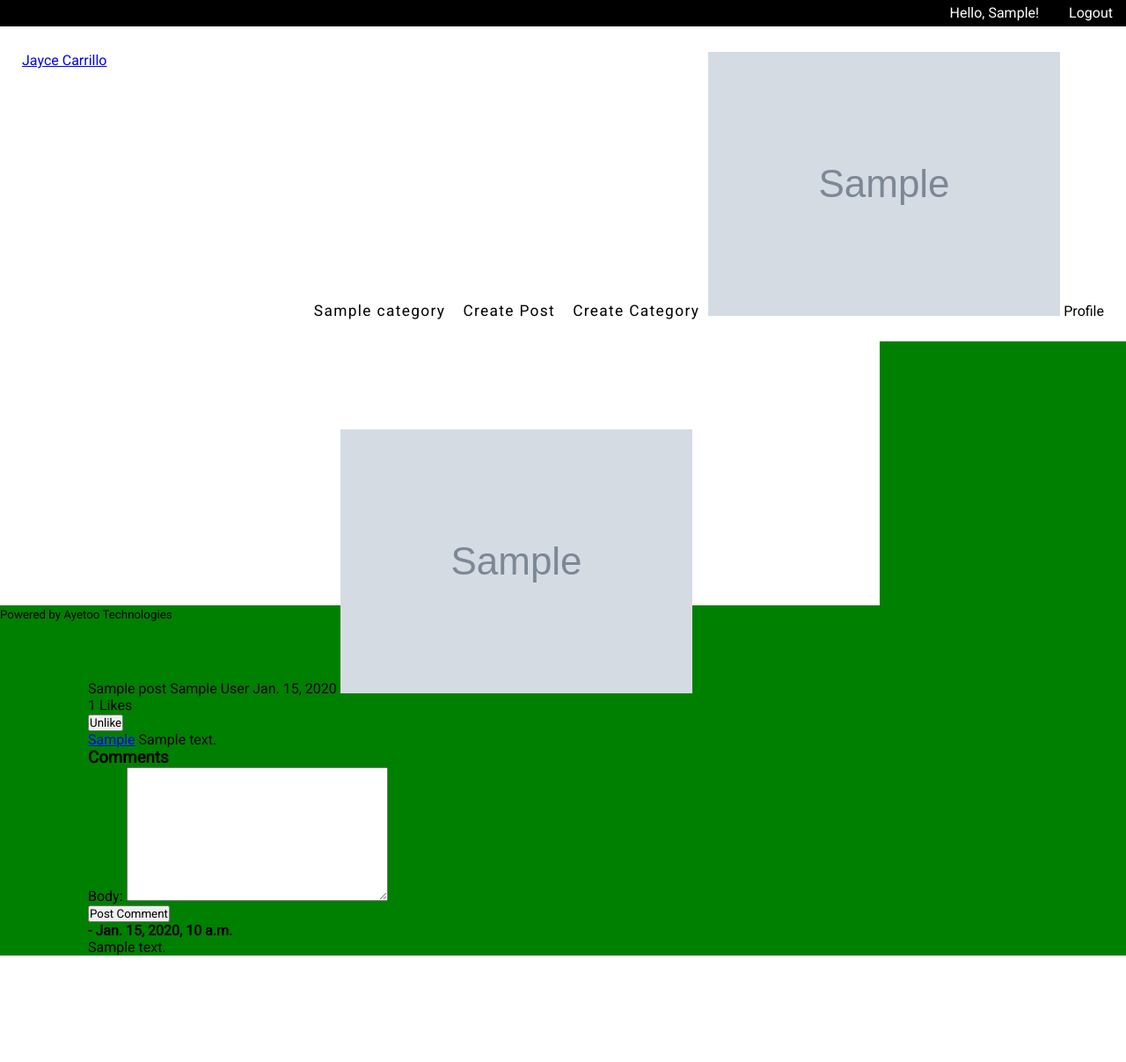
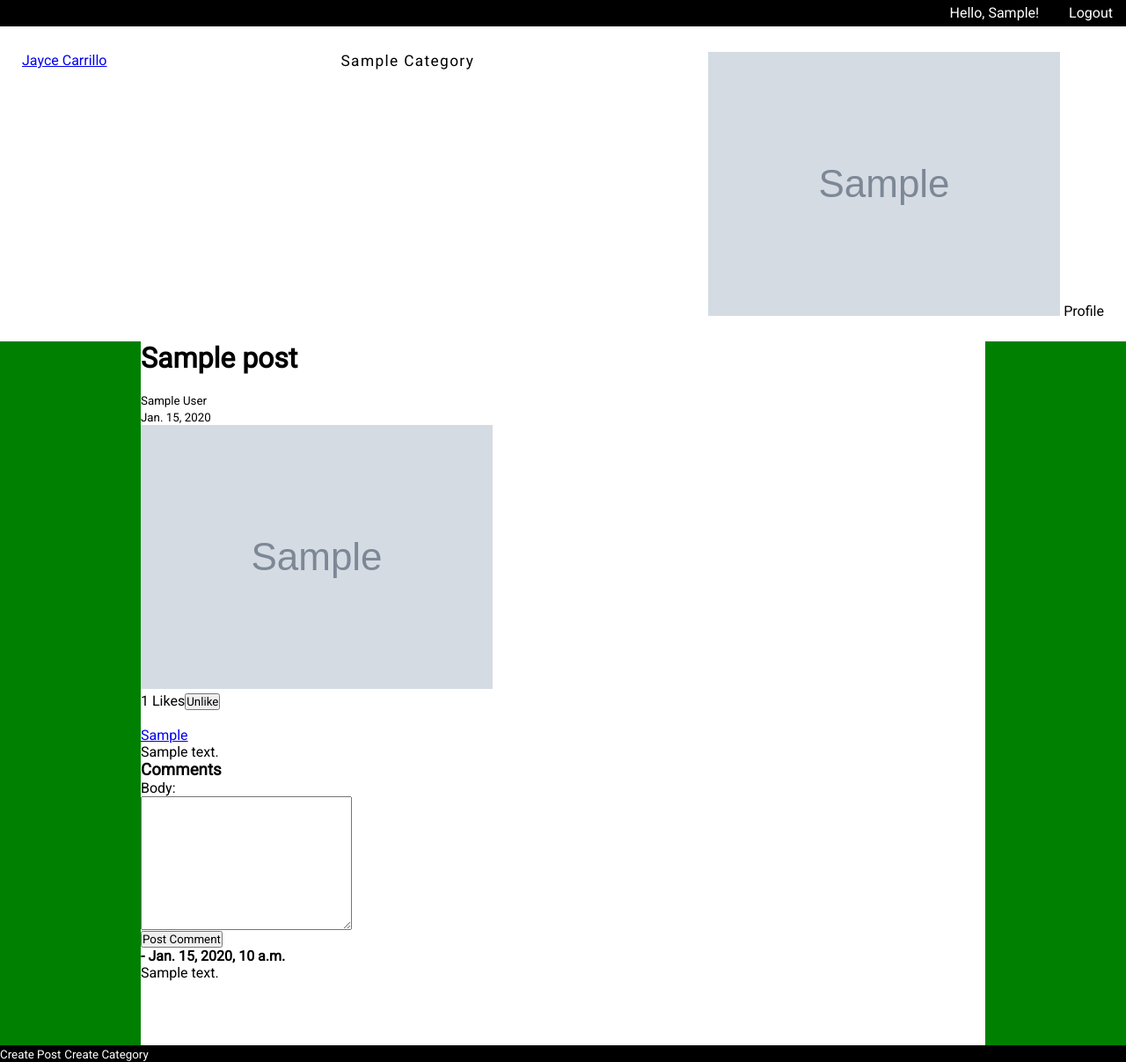
Before and after one commit to JSONCarrillo/django-blog, a Django app: page /article/1/ in a window 1280 px wide. Shown: the whole page at 88% size. Before the commit the page ends 1086 px from the top, so only its background shows below. Run offline with Django 4.2, Linux system fonts and the light colour scheme; a user stored in the database is signed in; tables that the repository leaves empty hold one stand-in row (values such as "Sample post"); grey boxes marked "Sample" are stand-in pictures; some libraries are stand-ins or nearby versions.

Commit message:
stylize html

```diff
--- a/blog/blogApp/forms.py
+++ b/blog/blogApp/forms.py
@@ -47,12 +47,12 @@
                 fields.field.widget.attrs["class"] = 'post-forms'
 
 class CommentForm(forms.ModelForm):
+
     class Meta:
         model = Comment
         fields = ('body',)
-
         widgets = {
-            'body' : forms.Textarea(attrs={}),
+            'body' : forms.Textarea(attrs={} ),
 
         }
 
--- a/blog/blogApp/static/css/style.css
+++ b/blog/blogApp/static/css/style.css
@@ -31,7 +31,6 @@
 
 .top-bar-content{
     margin: 5px auto;
-
     float: right;
 }
 
@@ -43,8 +42,6 @@
     color: white;
     text-decoration: none;
 }
-
-
 
 .nav-container{
     padding: 25px 25px;
@@ -76,12 +73,11 @@
     color: black;
 }
 
-.blog-links{
+.blog-list{
     background-color: white;
     width: 75%;
     margin: 0 auto;
-    height: 1000vh;
-    overflow-y: scroll;
+    height: 100vh;
 }
 
 .blog-card{
@@ -103,32 +99,30 @@
     color: black;
 }
 
-.dropdown{
-    position: relative;
+.body-container{
+    color: black;
+    background-color: white;
+    margin: 0 auto;
+    height: 100vh;
+    width: 75%;
 }
 
-.dropdown-menu {
-    position: absolute;
-    left: 0;
-    top: calc(100% + .25rem);
-    background-color: cornsilk;
-    padding: .75rem;
-    border-radius: .25rem;
-    box-shadow: 0 2px 5px 0 rgba(0, 0, 0, .1);
-    opacity: 0;
-    transform: translateY(-10px);
-    transition: opacity 150ms ease-in-out, transform 150ms ease-in-out;
-    pointer-events: none;
+.likes-container{
+    display: flex;
 }
 
-.dropdown.active > .link + .dropdown-menu{
-    opacity: 1;
-    transform: translateY(0);
-    pointer-events: auto;
+footer{
+    background-color: black;
+    justify-content: space-evenly;
 }
 
-.dropdown-button{
-    border: none;
-    background-color: rgba(0, 0, 0, 0);
-    cursor: pointer;
+.footer-link a{
+    text-decoration: none;
+    color: white;
 }
+
+form > p{
+    display: flex;
+    flex-direction: column;
+    width: 25%;
+}
--- a/blog/blogApp/templates/add_post.html
+++ b/blog/blogApp/templates/add_post.html
@@ -1,8 +1,9 @@
 {% extends 'base.html' %}
 {% block title %}Create New Blog Post{% endblock %}
 {% block content %}
+<div class="body-container">
     {% if user.is_authenticated %}
-    {% if user.id == 1 %}
+        {% if user.profile.isWriter %}
             <h2>Create New Blog Post</h2>
             <form method="post" enctype="multipart/form-data">
                 {% csrf_token %}
@@ -16,6 +17,8 @@
     {% else %}
         <h1>Sike you thought bitch</h1>
     {% endif %}
+</div>
+
 <script>
     const author = "{{ user.id }}";
     console.log
--- a/blog/blogApp/templates/article.html
+++ b/blog/blogApp/templates/article.html
@@ -1,13 +1,17 @@
 {% extends 'base.html' %}
 {% block title %}{{ post.title_tag }}{% endblock %}
 {% block content %}
-<div class="article">
-    {{ post.title }}
-    {{ post.author.first_name }} {{ post.author.last_name }}
-    {{ post.post_date }}
+<div class="body-container">
+    <h1>{{ post.title }}</h1>
+    <br>
+    <small>{{ post.author.first_name }} {{ post.author.last_name }}</small>
+    <br>
+    <small>{{ post.post_date }}</small>
+    <br>
     {% if post.header_image %}
         <img src="{{ post.header_image.url}}" alt="{{ post.image_alt}}">
     {% endif %}
+    <div class="likes-container">
         <p>{{ total_likes }} Likes</p>
         <form action="{% url 'like_post' post.pk %}">
             {% csrf_token %}
@@ -21,10 +25,13 @@
                 <small><a href="{% url 'login' %}">sign in</a> or <a href="{% url 'register' %}">register</a> to like this post</small>
             {% endif %}
         </form>
+    </div>
+    <br>
     <a href="{% url 'categories' post.category|slugify %}">{{ post.category}}</a>
-    {{ post.body | safe }}
+    <br>
+    <p>{{ post.body | safe }}</p>
+    <div>
         <h3>Comments</h3>
-
         <form method="POST" action="{% url 'article' post.pk%}">
             {% csrf_token %}
             <table>
@@ -33,6 +40,7 @@
             </table>
             <button>Post Comment</button>
         </form>
+    </div>
 
     {% if not post.comments.all %}
         <p>No comments yet, be the first!</p>
--- a/blog/blogApp/templates/base.html
+++ b/blog/blogApp/templates/base.html
@@ -24,39 +24,39 @@
             </div>
         </div>
         <div class="nav-container">
-            <div>
-                <span class="logo"><a href="{% url 'index' %}">Jayce Carrillo</a></span>
+            <div class="logo">
+                <span><a href="{% url 'index' %}">Jayce Carrillo</a></span>
             </div>
-            <div class="nav-links">
-                <ul class="links">
+            <div class="categories">
                 {% if category_menu %}
                         {% for item in category_menu %}
-                                <li class="link"><a href="{% url 'categories' item|slugify %}">{{ item }}</a></li>
+                            <span class="link"><a href="{% url 'categories' item|slugify %}">{{ item|title }}</a></span>
+                            {% if not forloop.last %}
+                                <span class="link"> | </span>
+                            {% endif %}
                         {% endfor %}
                 {% endif %}
+            </div>
+            <div class="profile-container">
                 {% if user.is_authenticated %}
-                        {% if user.profile.isWriter == True %}
-                            <li class="link"><a href="{% url 'add-post' %}" >Create Post</a></li>
-                            <li class="link"><a href="{% url 'add-category' %}">Create Category</a></li>
-                        {% endif %}
-                        <div>
                     {% if user.profile.profile_pic %}
-
                         <img src="{{ user.profile.profile_pic.url }}">
                     {% else %}
-                                <li><img src="{% static 'images/default-profile-pic.jpg' %}" style="width: 25px; border-radius: 60px;"></li>
+                        <img src="{% static 'images/default-profile-pic.jpg' %}" style="width: 25px; border-radius: 60px;">
                     {% endif %}
-                            <span>Profile</span>
-                        </div>
+                        <span style="color: black;">Profile</span>
                     {% else %}
                 {% endif %}
-                </ul>
             </div>
         </div>
     </nav>
     {% block content %}
     {% endblock %}
     <footer>
+        {% if user.profile.isWriter == True %}
+            <small class="footer-link"><a href="{% url 'add-post' %}" >Create Post</a></small>
+            <small class="footer-link"><a href="{% url 'add-category' %}">Create Category</a></small>
+        {% endif %}
         <small>Powered by Ayetoo Technologies</small>
     </footer>
 </body>
--- a/blog/blogApp/templates/delete_post.html
+++ b/blog/blogApp/templates/delete_post.html
@@ -1,6 +1,7 @@
 {% extends 'base.html' %}
 {% block title %}Delete Post{% endblock %}
 {% block content %}
+<div class="body-container">
     {% if user.is_authenticated %}
     {% if user.id == post.author.id %}
     <h1> Are You Sure You Want to Delete this post?</h1>
@@ -13,4 +14,5 @@
     {% else %}
         <h1>Sike you thought bitch</h1>
     {% endif %}
+</div>
 {% endblock %}
--- a/blog/blogApp/templates/update_post.html
+++ b/blog/blogApp/templates/update_post.html
@@ -1,6 +1,7 @@
 {% extends 'base.html' %}
 {% block title %}Create New Blog Post{% endblock %}
 {% block content %}
+<div class="body-container">
     {% if user.is_authenticated %}
     {% if user.id == post.author.id %}
         <h2>Update {{ post.title }}</h2>
@@ -16,4 +17,5 @@
     {% else %}
         <h1>Sike you thought bitch</h1>
     {% endif %}
+</div>
 {% endblock %}
--- a/blog/blogApp/templates/user_profile.html
+++ b/blog/blogApp/templates/user_profile.html
@@ -1,5 +1,7 @@
 {% extends 'base.html' %}
 {%block title%}{{ profile.user.first_name}}{%endblock%}
 {%block content%}
-    {%profile.user.first_name%}{% profile.user.last_name %}
+    <div class="body-container">
+        {%profile.user.first_name%}{% profile.user.last_name %}
+    </div>
 {%endblock%}
--- a/blog/blogApp/views.py
+++ b/blog/blogApp/views.py
@@ -93,6 +93,12 @@
     category_posts = Post.objects.filter(category=category.replace('-', ' '))
     return render(request, 'category.html', {'category' : category.title().replace('-', ' '), 'category_posts' : category_posts})
 
+    def get_context_data(self, *args, **kwargs):
+        category_menu = Category.objects.all()
+        context = super(index, self).get_context_data(*args, **kwargs)
+        context["category_menu"] = category_menu
+        return context
+
 def LikeView(request, pk):
     post = get_object_or_404(Post, id=pk)
 
```
Also changed, not shown: blog/blogApp/templates/add_category.html (+6 -3 lines), blog/blogApp/templates/category.html (+5 -3 lines), blog/blogApp/templates/index.html (+5 -3 lines). Lines whose indentation alone changed are shown as unchanged.
